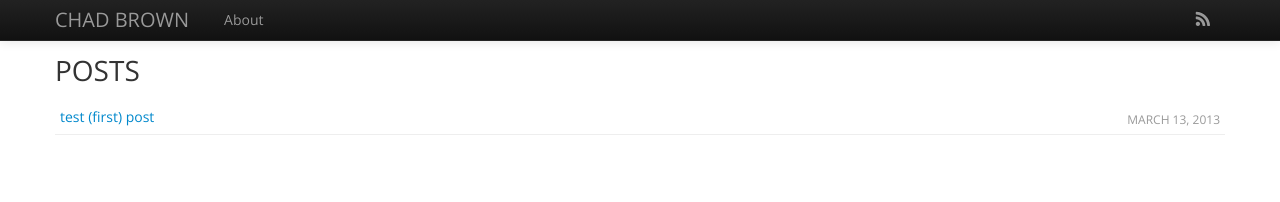
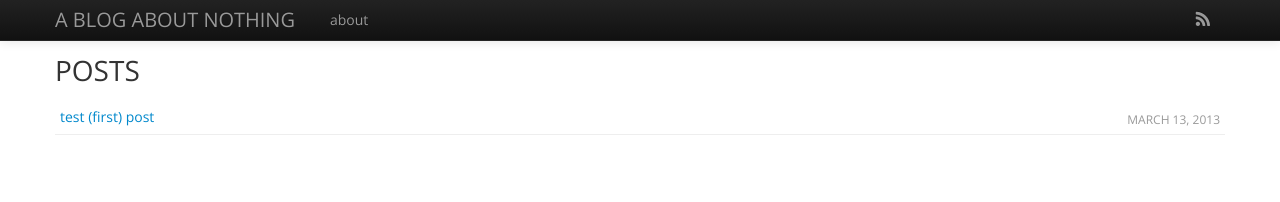
Before and after one commit to chadsbrown/chadsbrown.github.com, a Jekyll site: the page built from index.html, in a window 1280 px wide. Shown: the top 202 px of the page. Built offline with Jekyll 4.4.1, drawn with Linux system fonts in a browser that asks for light colours; Markdown is read by kramdown in place of the engine named in the settings.

Commit message:
a few fixups for the ole autoblog

```diff
--- a/_config.yml
+++ b/_config.yml
@@ -4,7 +4,7 @@ permalink: /posts/:title
 auto: true
 rdiscount:
   extensions: [smart]
-title : chad brown
+title : a blog about nothing
 production_url : http://chadsbrown.github.com
 description: "Much ado about nothing."
 disqus_shortname: chadsbrownblog
--- a/_layouts/layout.html
+++ b/_layouts/layout.html
@@ -30,7 +30,7 @@
       <div class="container">
         <a class="brand" href="/">{{ site.title }}</a>
         <ul class="nav">
-          <li><a href="/about">About</a></li>
+          <li><a href="/about">about</a></li>
         </ul>
         <ul class="nav pull-right">
           <li>
--- a/about.html
+++ b/about.html
@@ -9,10 +9,6 @@ title: "About Chad Brown"
   <img  src="http://www.gravatar.com/avatar/fcbb89d9a070914d60f4b10a84f0c6f6.png" alt="Chad Brown"/>
 
   <p>
-    Chad works at <a href="http://www.apparatus.net">Apparatus, Inc</a> in Indianapolis, IN.
+    Chad works at <a href="http://www.apparatus.net">Apparatus, Inc</a> in Indianapolis, IN as a sysadmin/dev-ops wannabe.
     <br /> <br />
-  <p>
-    CV (coming soon) <br />
-    A rather meager LinkedIn page exists also.
-  </p>
 </section>
```
